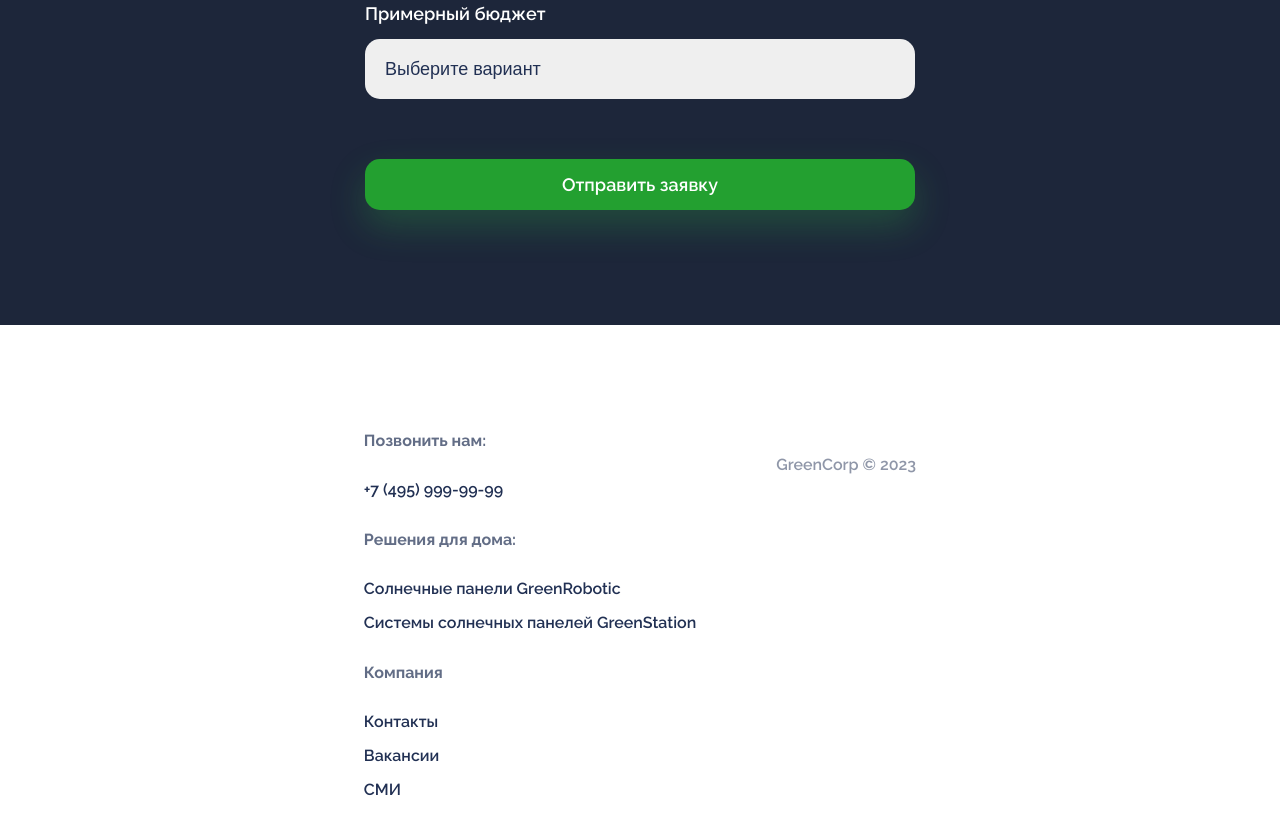
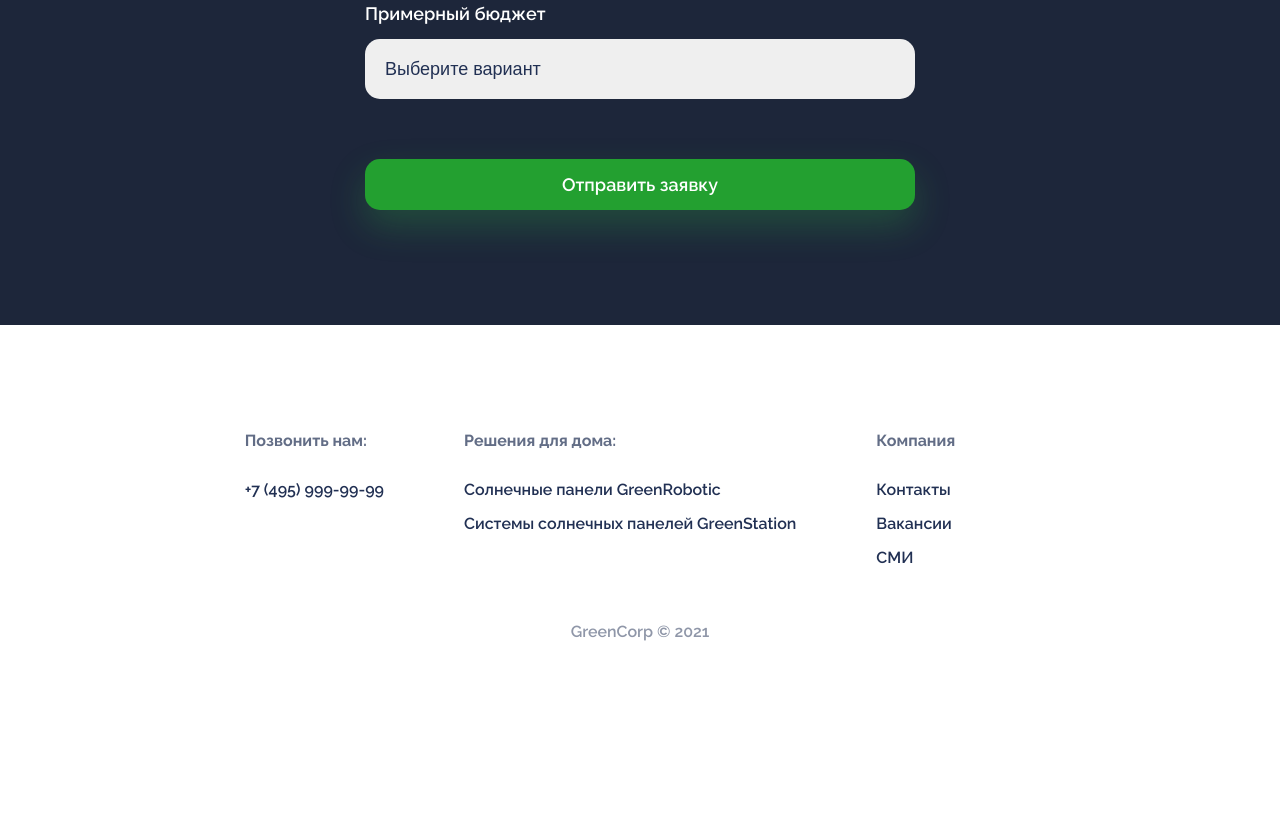
Before and after one commit to NailGilyazev/green-corp-landing, a plain HTML site: page index.html in a window 1280 px wide. Shown: the part 1596-2430 px from the top of the page. After the commit the page ends 2327 px from the top, so only its background shows below. Drawn offline with Linux system fonts and the light colour scheme.

Commit message:
Третья версия проекта

```diff
--- a/index.html
+++ b/index.html
@@ -64,16 +64,13 @@
   </section>
 </body>
 <footer>
-
-  <div calss="footer__container">
-
+  <div class="footer__container">
       <div class="footer__group">
           <h3>Позвонить нам:</h3>
           <div class="footer__links">
               <a href="tel:74959999999">+7 (495) 999-99-99</a>
           </div>
       </div>
-
       <div class="footer__group">
           <h3>Решения для дома:</h3>
           <div class="footer__links">
@@ -81,19 +78,19 @@
               <a href="#">Системы солнечных панелей GreenStation</a>
           </div>
       </div>
-
       <div class="footer__group">
           <h3>Компания</h3>
+
           <div class="footer__links">
               <a href="#">Контакты</a>
               <a href="#">Вакансии</a>
               <a href="#">СМИ</a>
           </div>
       </div>
-
   </div>
 
-  <div class="footer__copyright">GreenCorp © 2023</div>
+  <div class="footer__copy">
+      GreenCorp © 2021
+  </div>
 </footer>
-
 </html>
--- a/main.css
+++ b/main.css
@@ -29,9 +29,7 @@ button {
   cursor: pointer;
   box-shadow: 0 16px 36px rgb(52 213 68 / 22%);
   padding: 15px;
-
   transition: background-color 0.3s ease-in;
-
 }
 header a {
   font-size: 15px;
@@ -150,33 +148,39 @@ input {
 button:hover{
   background-color: #f6980c;
   box-shadow: 0 16px 36px rgba(246 152 12 / 20%);
+
 }
-footer{
-  padding: 90px 20px 90px 20px;
+footer {
+  padding: 90px 20px;
   font-size: 16px;
   font-weight: 600;
+}
+
+.footer__container {
   display: flex;
   justify-content: center;
+}
 
-}
-.footer__copyright{
-  margin-top: 40px;
+.footer__copy {
   text-align: center;
   opacity: 0.5;
+  margin-top: 40px;
 }
-.footer__group{
+.footer__group {
   margin-right: 80px;
+}
 
-}
-.footer__group h3{
+footer h3 {
+  opacity: 0.7;
   font-size: 16px;
-  opacity: 0.7;
   margin-bottom: 30px;
 }
-.footer__links{
+
+.footer__links {
   display: flex;
   flex-direction: column;
 }
-.footer__links a{
+
+.footer__links a {
   margin-bottom: 15px;
 }
```
Lines whose indentation alone changed are shown as unchanged.
